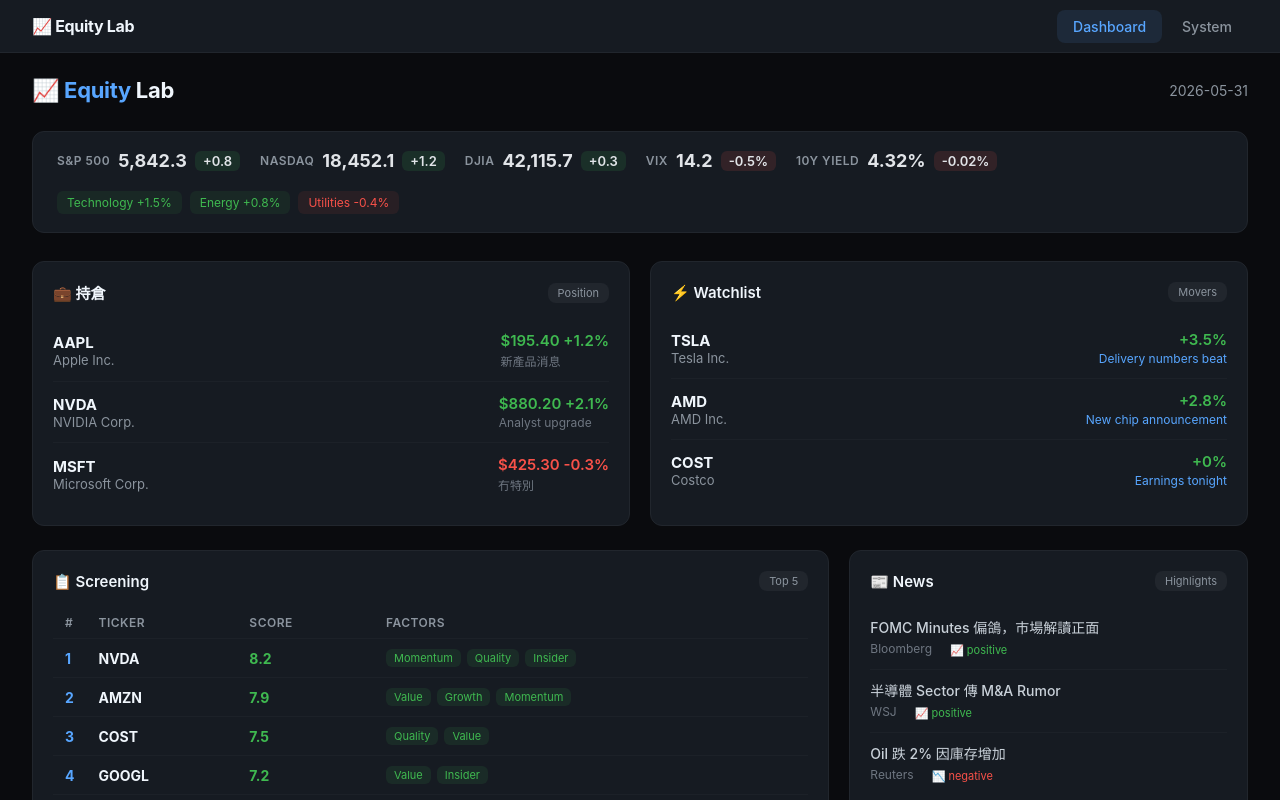
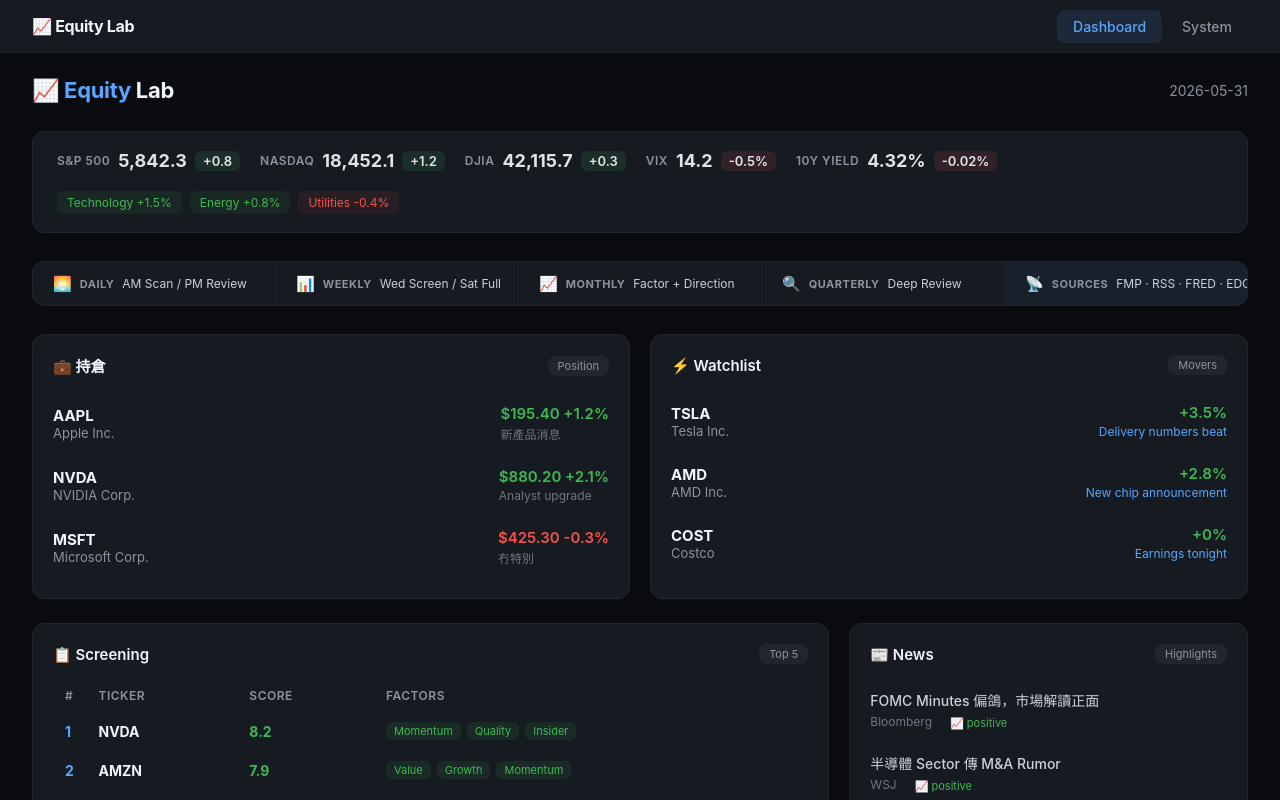
Before and after one commit to pu105-stack/equity-lab-dashboard, a Next.js app: page / in a window 1280 px wide. Shown: the top 800 px of the page. Built offline with nearby package versions, Linux system fonts and the light colour scheme.

Commit message:
feat: add system status bar to dashboard showing cadence + sources

```diff
--- a/pages/index.js
+++ b/pages/index.js
@@ -25,6 +25,35 @@
         <div className="sector-bar">
           {d.sector_leaders.map(s => <span key={s.name} className="sec up">{s.name} +{s.change}%</span>)}
           {d.sector_laggards.map(s => <span key={s.name} className="sec down">{s.name} {s.change}%</span>)}
+        </div>
+      </div>
+
+      {/* System Status Bar */}
+      <div className="status-bar">
+        <div className="status-item">
+          <span className="status-icon">🌅</span>
+          <span className="status-label">Daily</span>
+          <span className="status-desc">AM Scan / PM Review</span>
+        </div>
+        <div className="status-item">
+          <span className="status-icon">📊</span>
+          <span className="status-label">Weekly</span>
+          <span className="status-desc">Wed Screen / Sat Full</span>
+        </div>
+        <div className="status-item">
+          <span className="status-icon">📈</span>
+          <span className="status-label">Monthly</span>
+          <span className="status-desc">Factor + Direction</span>
+        </div>
+        <div className="status-item">
+          <span className="status-icon">🔍</span>
+          <span className="status-label">Quarterly</span>
+          <span className="status-desc">Deep Review</span>
+        </div>
+        <div className="status-item dash">
+          <span className="status-icon">📡</span>
+          <span className="status-label">Sources</span>
+          <span className="status-desc">FMP · RSS · FRED · EDGAR</span>
         </div>
       </div>
 
--- a/styles/globals.css
+++ b/styles/globals.css
@@ -114,6 +114,28 @@
 /* Section Title */
 .section-title { font-size: 18px; font-weight: 700; color: #f0f6fc; margin: 36px 0 20px; }
 
+/* Status Bar */
+.status-bar {
+  display: flex; gap: 0; margin-bottom: 28px;
+  background: #161b22; border: 1px solid #21262d; border-radius: 12px;
+  overflow: hidden; flex-wrap: wrap;
+}
+.status-item {
+  display: flex; align-items: center; gap: 8px;
+  padding: 12px 20px; flex: 1; min-width: 130px;
+  border-right: 1px solid #1c2128;
+}
+.status-item:last-child { border-right: none; }
+.status-item.dash { background: rgba(88,166,255,0.04); }
+.status-icon { font-size: 15px; }
+.status-label { font-size: 11px; font-weight: 700; color: #8b949e; text-transform: uppercase; letter-spacing: 0.5px; }
+.status-desc { font-size: 12px; color: #c9d1d9; white-space: nowrap; }
+
+@media (max-width: 768px) {
+  .status-item { min-width: 120px; border-right: none; border-bottom: 1px solid #1c2128; }
+  .status-item:last-child { border-bottom: none; }
+}
+
 /* Cadence Grid */
 .cadence-grid { display: grid; grid-template-columns: repeat(4, 1fr); gap: 16px; margin-bottom: 24px; }
 .cadence-card { background: #161b22; border: 1px solid #21262d; border-radius: 12px; overflow: hidden; }
```
